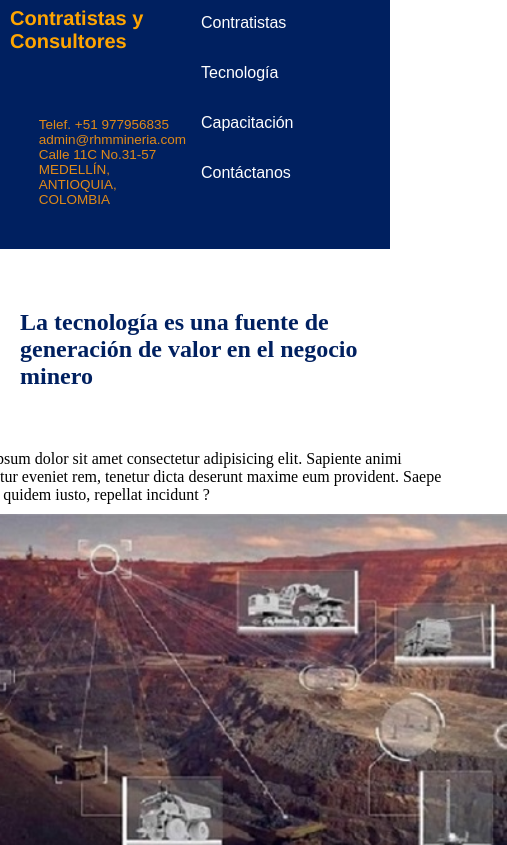
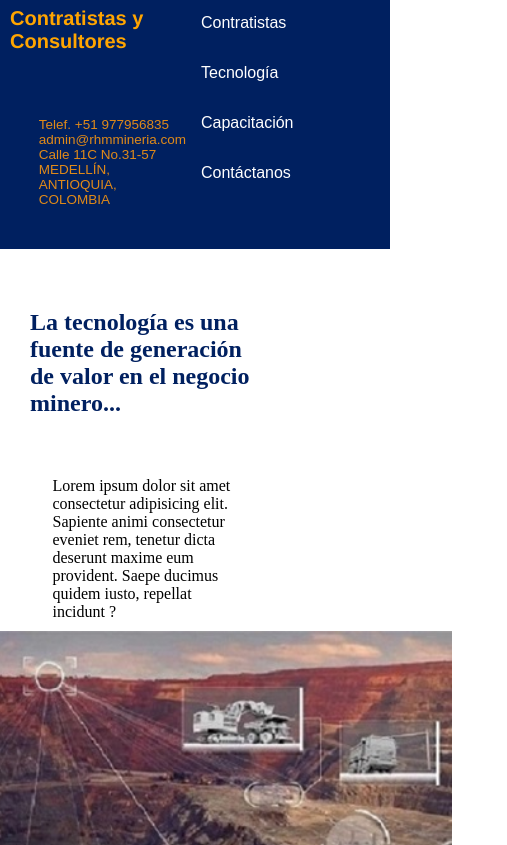
Before and after one commit to victormanuel2022/RHM-desafio-full-responsive, a plain HTML site: page tecnologia.html in a window 390 px wide. Shown: the part 129-974 px from the top of the page, 507 px wide, since content can reach past the window. Drawn offline with Linux system fonts and the light colour scheme.

Commit message:
finalización responsive

```diff
--- a/css/estilos.css
+++ b/css/estilos.css
@@ -594,9 +594,25 @@
     }
 
     /* tecnología */
+
+    .mainTecnologia{
+        height: auto;
+    }
     .mainTecnologia h2{
         position: relative;
         left: 20px;
+        width: 70vw;
+    }
+
+    .mainTecnologia p{
+        position: relative;
+        left: -100px;
+        width: 60vw;
+    }
+    .mainTecnologia img{
+        position: relative;
+        left: -100px;
+        width: 60vw;
     }
 
 
@@ -848,6 +864,27 @@
         left: 35px;
     }
 
+     /* tecnología */
+
+
+
+     .mainTecnologia h2{
+        position: relative;
+        left: 30px;
+        width: 60vw;
+    }
+
+    .mainTecnologia p{
+        position: relative;
+        left: -65px;
+        width: 60vw;
+    }
+    .mainTecnologia img{
+        position: relative;
+        left: -65px;
+        width: 60vw;
+    }
+
 
 
 }
@@ -974,5 +1011,30 @@
 
     }
 
+    /* tecnología */
+
+
+
+    .mainTecnologia h2{
+        position: relative;
+        left: 30px;
+        width: 60vw;
+    }
+
+    .mainTecnologia p{
+        position: relative;
+        left: -45px;
+        width: 50vw;
+    }
+    .mainTecnologia img{
+        position: relative;
+        left: -55px;
+        width: auto;
+
+    }
+
+
+
+
 
 }
--- a/tecnologia.html
+++ b/tecnologia.html
@@ -42,7 +42,7 @@
     </header>
 
     <main class="mainTecnologia">
-        <h2>La tecnología es una fuente de generación de valor en el negocio minero</h2>
+        <h2>La tecnología es una fuente de generación de valor en el negocio minero...</h2>
 
         <div>
             <p>Lorem ipsum dolor sit amet consectetur adipisicing elit. Sapiente animi consectetur eveniet rem, tenetur dicta deserunt maxime eum provident. Saepe ducimus quidem iusto, repellat incidunt ?</p>
```
